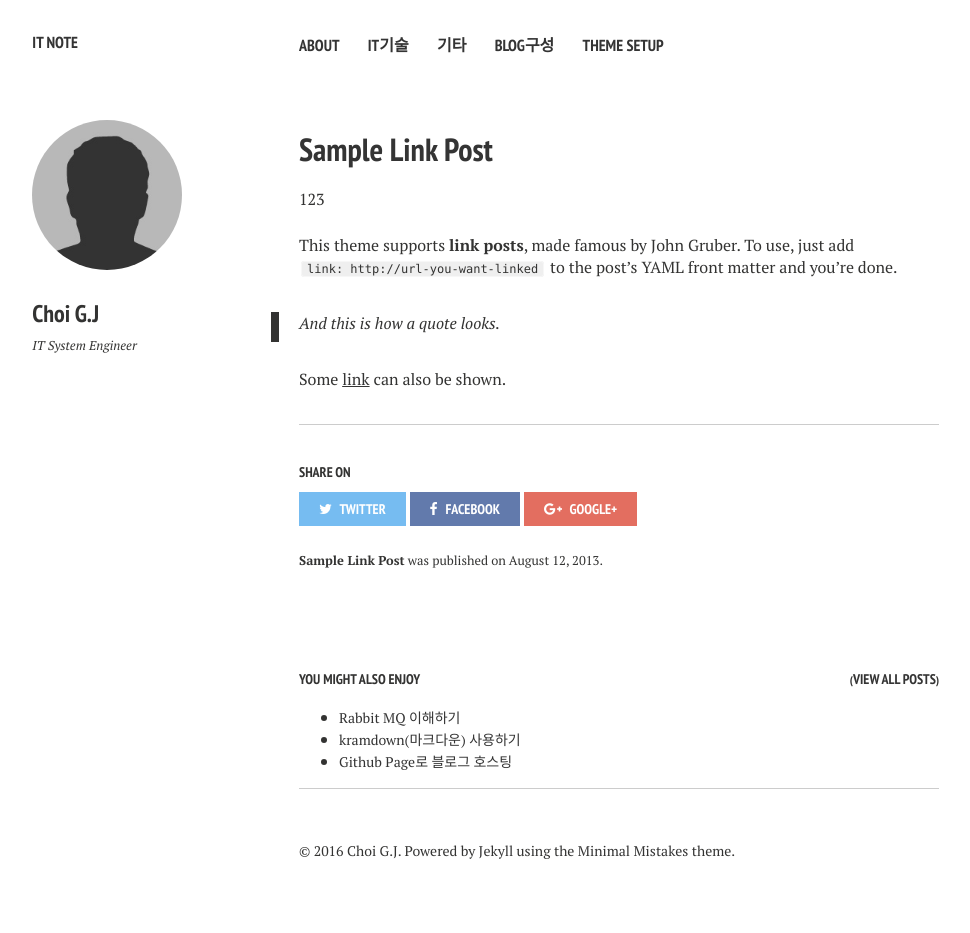
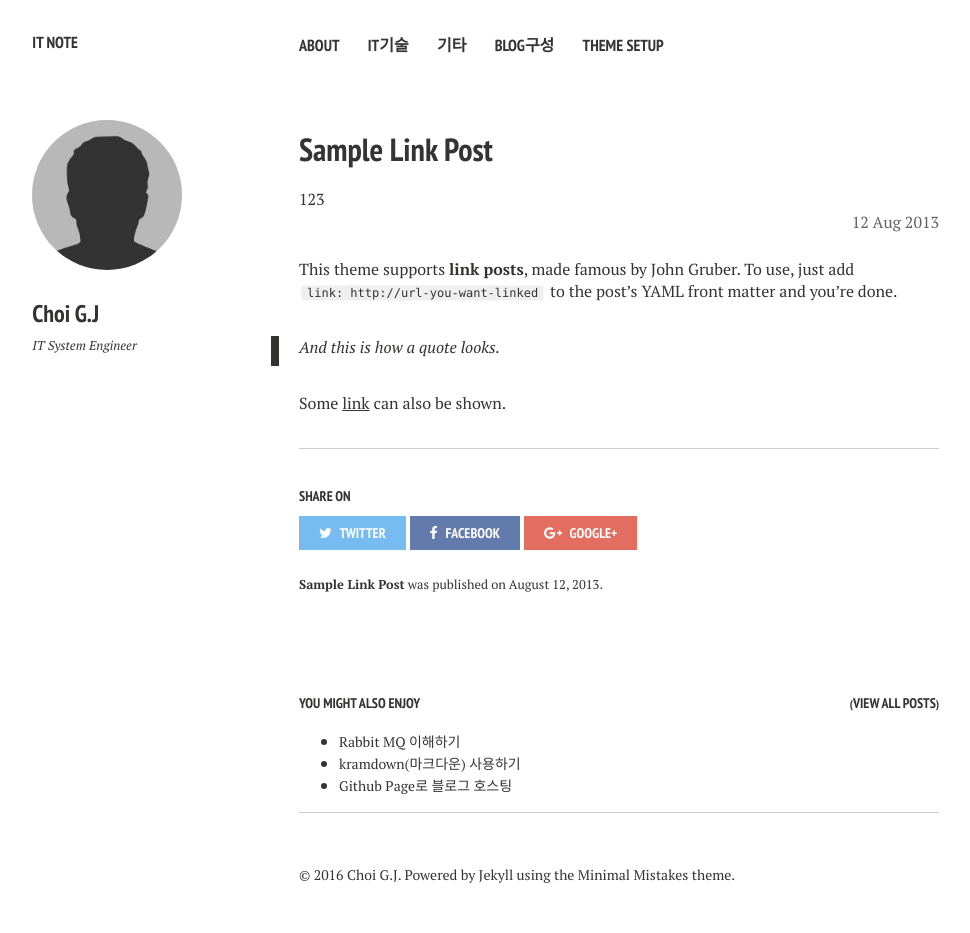
Before and after one commit to gjchoi/gjchoi.github.io, a Jekyll site: the page built from _posts/2013-08-12-sample-link-post.md, in a window 1280 px wide. Shown: the whole page, without its empty margins (21-991 px from the left). Built offline with Jekyll 4.4.1, drawn with Linux system fonts in a browser that asks for light colours; nearby versions of some CDN libraries; before the commit the page ends 909 px from its top, so only the background shows below that.

Commit message:
Update post.html

```diff
--- a/_layouts/post.html
+++ b/_layouts/post.html
@@ -40,7 +40,7 @@
         <h1><a href="{{ site.url }}{{ page.url }}" rel="bookmark" title="{{ page.title }}">{{ page.title }}</a></h1>
       {% endif %}
       123
-      <time datetime="{{ post.date }}" class="by-line">{{ post.date }}</time>
+      <time align="right" datetime="{{ page.date | date_to_xmlschema }}" class="by-line">{{ page.date | date_to_string }}</time>
     </div><!--/ .headline-wrap -->
 
     <div class="article-wrap">
```
